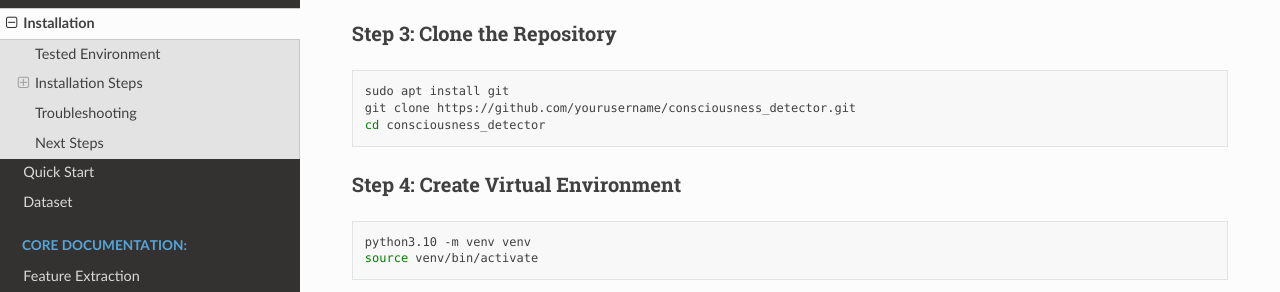
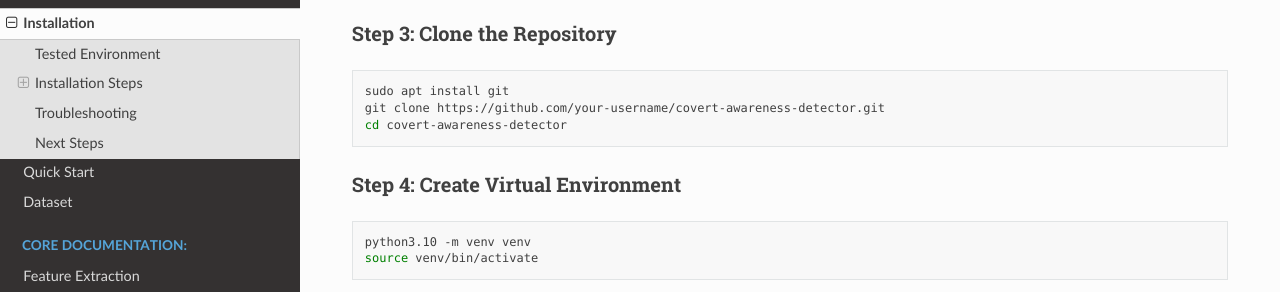
Before and after one commit to byteshiftlabs/ml_covert_awareness_detector, a Sphinx documentation site: the page built from docs/installation.rst, in a window 1280 px wide and 900 px high, scrolled down 833 px. Shown: the part 159-451 px from the top of the window. Built offline with Sphinx 7.4.7 and the Read the Docs theme 3.1.0, drawn with Linux system fonts in a browser that asks for light colours; pages that are not in the unit, such as notebooks, are missing from menus.

Commit message:
Sanitized documentation paths and made directory naming consistent
- Removed hardcoded absolute paths from installation instructions
- Updated repository clone examples to use generic GitHub URLs
- Standardized project directory name across all documentation

```diff
--- a/docs/installation.rst
+++ b/docs/installation.rst
@@ -42,8 +42,8 @@
 .. code-block:: bash
 
    sudo apt install git
-   git clone https://github.com/yourusername/consciousness_detector.git
-   cd consciousness_detector
+   git clone https://github.com/your-username/covert-awareness-detector.git
+   cd covert-awareness-detector
 
 
 Step 4: Create Virtual Environment
--- a/docs/quickstart.rst
+++ b/docs/quickstart.rst
@@ -52,7 +52,7 @@
 
 .. code-block:: bash
 
-   cd ~/Projects/consciousness_detector
+   cd covert-awareness-detector
 
    python download_dataset.py \
        --output-dir ./data \
```
